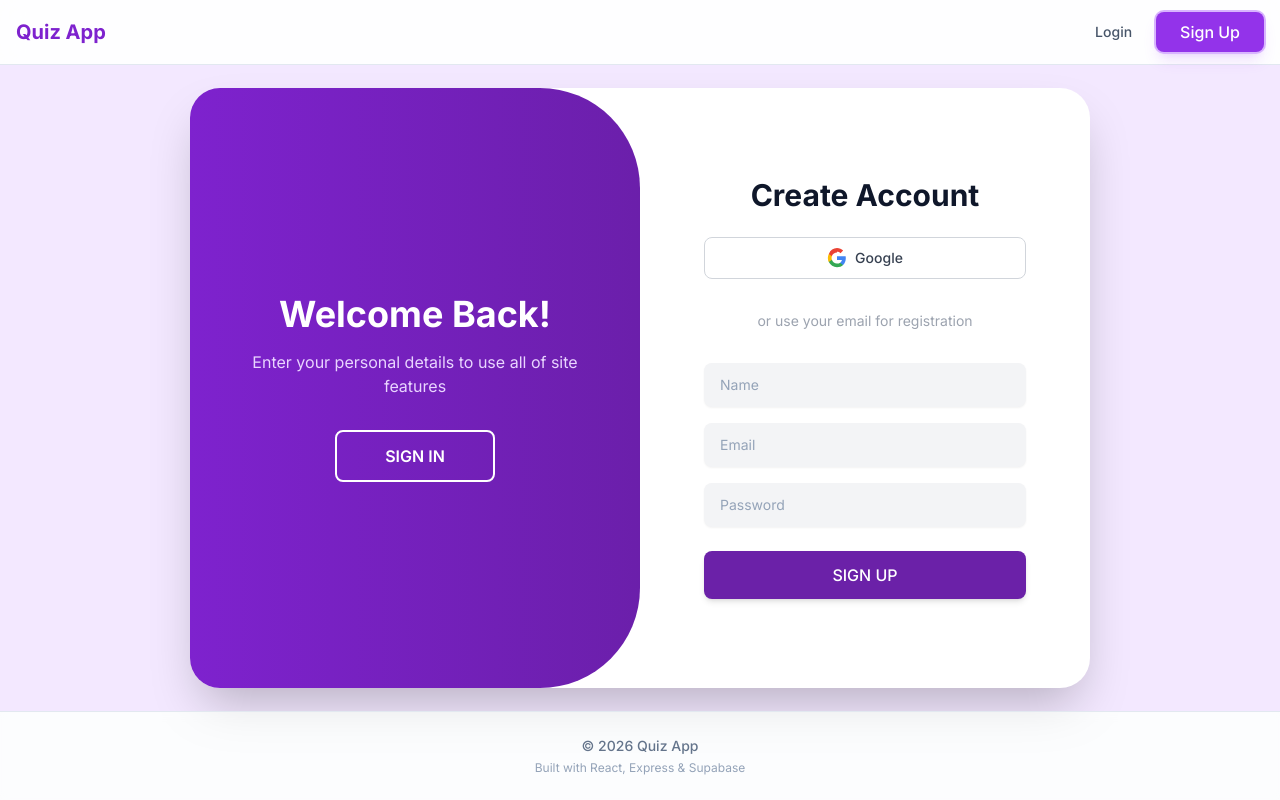
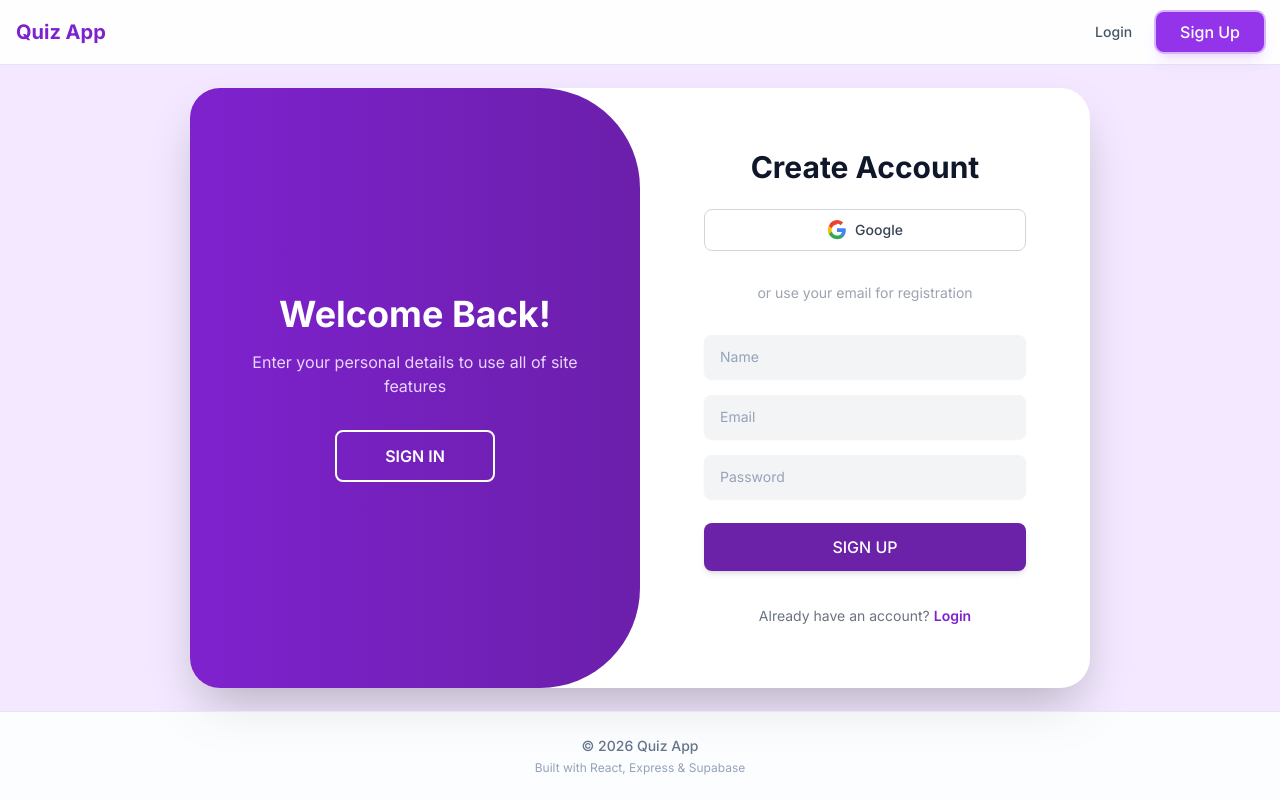
Before and after one commit to lord-rudra0/Quiz-App, a React (Vite) app in the folder Frontend/: page /auth in a window 1280 px wide. Both pictures are taken after a click on the button "SIGN UP". Built offline with nearby package versions, Linux system fonts and the light colour scheme; no server answers.

Commit message:
login button added in signup page

```diff
--- a/Frontend/src/components/quiz/HistoryView.jsx
+++ b/Frontend/src/components/quiz/HistoryView.jsx
@@ -144,11 +144,14 @@ const HistoryView = ({ onBack }) => {
                                             variant="outline"
                                             onClick={(e) => handleDownload(attempt.id, e)}
                                             disabled={downloadingIds[attempt.id]}
-                                            className="p-1.5 bg-white border-brand-200 hover:bg-brand-50 text-brand-700 aspect-square flex items-center justify-center rounded-md disabled:opacity-100 disabled:cursor-wait"
+                                            className={`p-1.5 border-brand-200 text-brand-700 aspect-square flex items-center justify-center rounded-md disabled:cursor-wait ${downloadingIds[attempt.id]
+                                                    ? 'bg-brand-100 opacity-100 border-brand-300'
+                                                    : 'bg-white hover:bg-brand-50'
+                                                }`}
                                             title="Download Results"
                                         >
                                             {downloadingIds[attempt.id] ? (
-                                                <svg className="animate-spin h-4 w-4 text-brand-600" xmlns="http://www.w3.org/2000/svg" fill="none" viewBox="0 0 24 24">
+                                                <svg className="animate-spin h-5 w-5 text-brand-600" xmlns="http://www.w3.org/2000/svg" fill="none" viewBox="0 0 24 24">
                                                     <circle className="opacity-25" cx="12" cy="12" r="10" stroke="currentColor" strokeWidth="4"></circle>
                                                     <path className="opacity-75" fill="currentColor" d="M4 12a8 8 0 018-8V0C5.373 0 0 5.373 0 12h4zm2 5.291A7.962 7.962 0 014 12H0c0 3.042 1.135 5.824 3 7.938l3-2.647z"></path>
                                                 </svg>
--- a/Frontend/src/pages/Auth.jsx
+++ b/Frontend/src/pages/Auth.jsx
@@ -89,6 +89,13 @@ const Auth = () => {
                     "absolute top-0 h-full transition-all duration-700 ease-in-out flex flex-col justify-center px-10 md:px-16",
                     isSignUp ? "left-0 md:left-1/2 w-full md:w-1/2 opacity-100 z-20" : "left-0 w-1/2 opacity-0 z-10"
                 )}>
+                    {/* Mobile Only Toggle */}
+                    <div className="md:hidden absolute top-4 right-4">
+                        <button onClick={toggleMode} className="text-sm text-brand-600 font-semibold">
+                            Login
+                        </button>
+                    </div>
+
                     <form className="flex flex-col gap-4 w-full" onSubmit={handleAuth}>
                         <h1 className="text-3xl font-bold text-center mb-2">Create Account</h1>
                         <div className="flex justify-center gap-4 mb-4 w-full">
@@ -126,6 +133,17 @@ const Auth = () => {
                         <Button type="submit" isLoading={loading} className="rounded-lg bg-brand-800 hover:bg-brand-900 mt-2 py-3">
                             SIGN UP
                         </Button>
+
+                        <div className="mt-4 text-center">
+                            <span className="text-gray-500 text-sm">Already have an account? </span>
+                            <button
+                                type="button"
+                                onClick={toggleMode}
+                                className="text-brand-700 font-semibold text-sm hover:underline focus:outline-none"
+                            >
+                                Login
+                            </button>
+                        </div>
                     </form>
                 </div>
 
```
